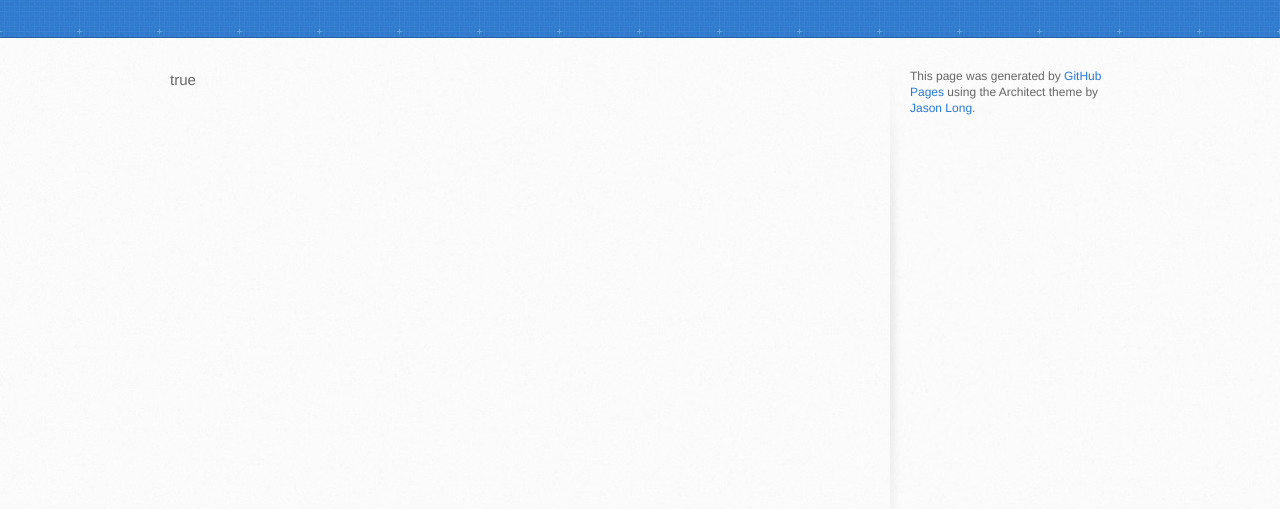
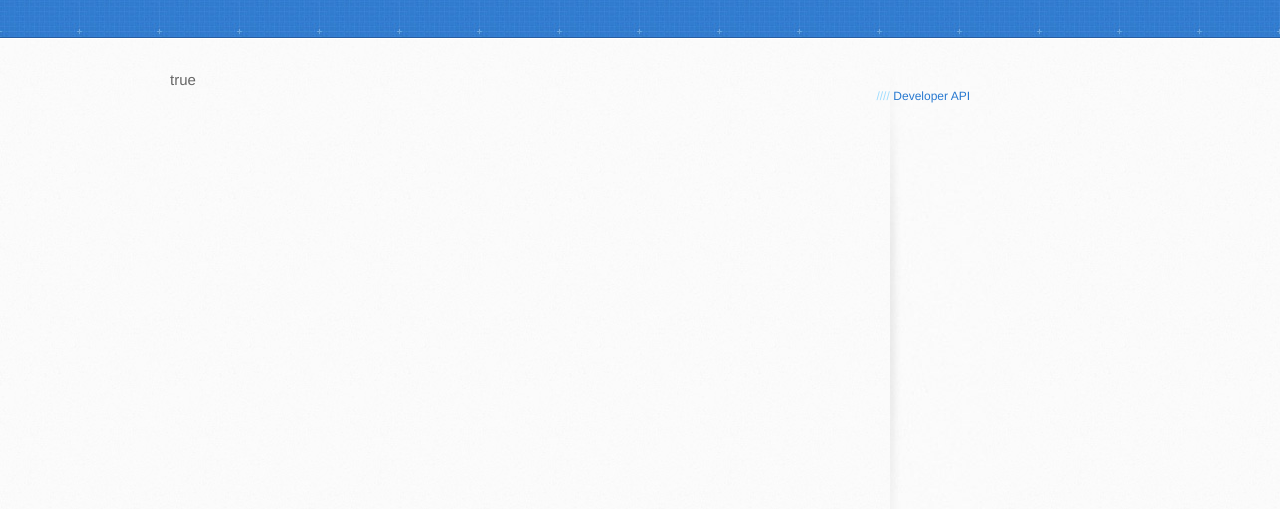
Before and after one commit to br456/br456.github.io, a plain HTML site: page index.html in a window 1280 px wide. Shown: the part 129-638 px from the top of the page. Drawn offline with Linux system fonts and the light colour scheme.

Commit message:
Update index.html

```diff
--- a/index.html
+++ b/index.html
@@ -34,7 +34,7 @@
         <aside id="sidebar">
 
 
-          <p>This page was generated by <a href="https://pages.github.com">GitHub Pages</a> using the Architect theme by <a href="https://twitter.com/jasonlong">Jason Long</a>.</p>
+          <p><h4><a href="/api">Developer API</a></h4></p>
         </aside>
       </div>
     </div>
```
